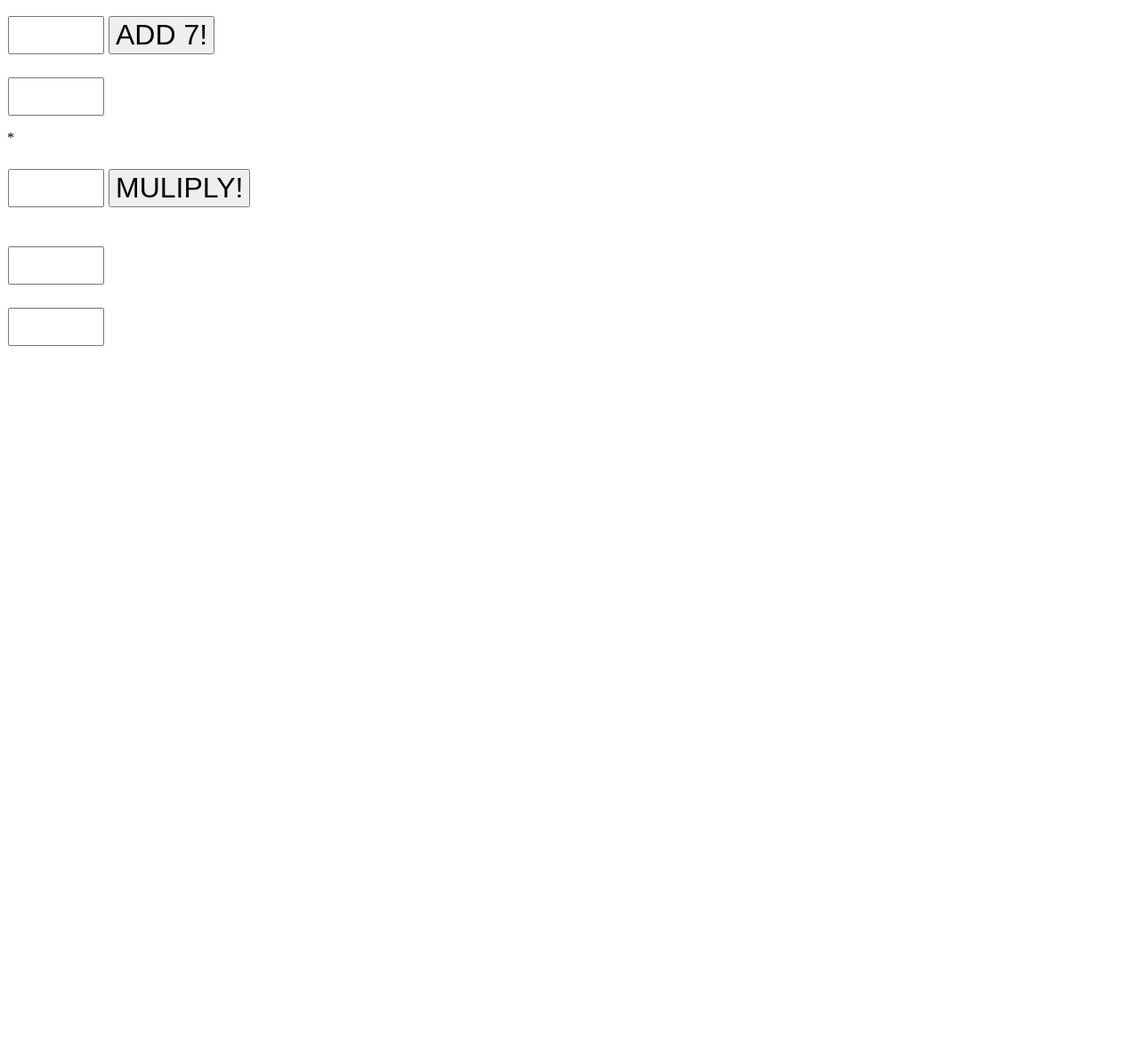
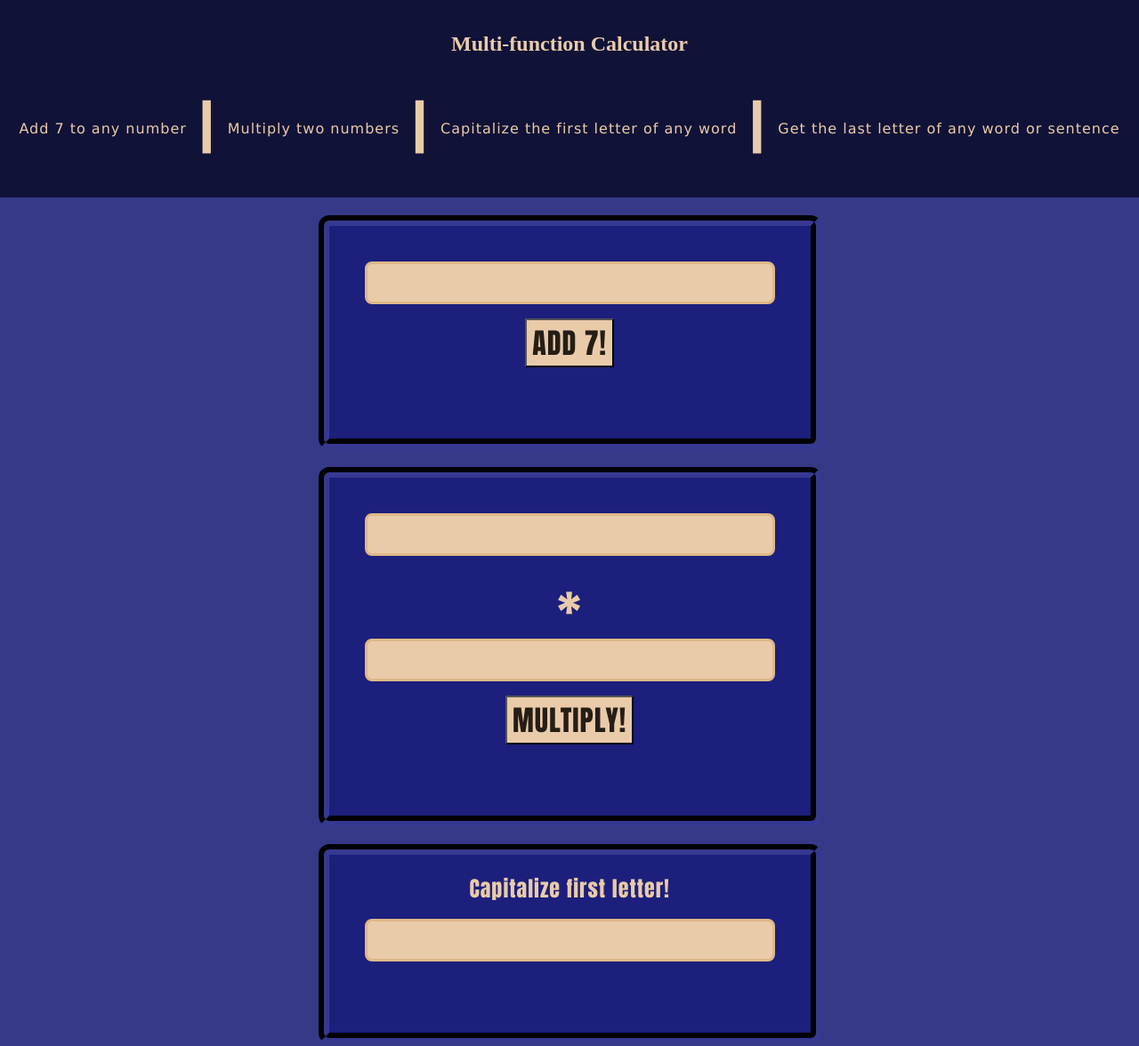
Before and after one commit to hz-zh/learning_tests, a plain HTML site: page index.html in a window 1280 px wide. Shown: the top 1176 px of the page at 89% size. Before the commit the page ends 800 px from the top, so only its background shows below. Drawn offline with Linux system fonts and the light colour scheme.

Commit message:
FINAL STATE - see desc.
Add css styling. Make entire page display: flex.
Issues: "capitalResult" will not wrap on overflow.
I have tried many things, including whitespace: initial and
max-width: 0px, but nothing works.

```diff
--- a/index.html
+++ b/index.html
@@ -3,34 +3,50 @@
   <head>
     <meta charset="utf-8">
     <meta name="viewport" content="width=device-width">
+    <link rel="stylesheet" href="styles.css">
     <title>Function library example</title>
-  <style>
-    input {
-      font-size: 2em;
-      margin: 10px 1px 0;
-      max-width: 100px;
-    }
-  </style>
   </head>
 <body>
+   <div class="header">
+      <h2>Multi-function Calculator</h2>
+      <div class="list">
+         <li>Add 7 to any number</li>
+         <p id="divider">|</p>
+         <li>Multiply two numbers</li>
+         <p id="divider">|</p>
+         <li>Capitalize the first letter of any word</li>
+         <p id="divider">|</p>
+         <li>Get the last letter of any word or sentence</li>
+      </div>
+   </div>
 
-  <input class="numberInput" type="text">
-  <button id="add" style="font-size: 32px;">ADD 7!</button>
-  <br>
-  <p id="mainResult"></p>
-  <input class="multInput1" type="text">
-  <p>*</p>
-  <input class="multInput2" type="text">
-  <button id="mult" style="font-size: 32px;">MULIPLY!</button>
-  <p id="multResult"></p>
-  <br>
-  <input class="capitalInput"></input>
-  <p id="capitalResult"></p>
-  <input class="lastInput"></input>
-  <p id="lastResult"></p>
+  <div class="adder" >
+      <input class="numberInput" type="text" onfocus="this.value = ''">
+      <button id="add" style="font-size: 32px;">ADD 7!</button>
+      <p id="mainResult"></p>
+   </div>
 
+   <div class="multiplyer">
+      <input class="multInput1" type="text" onfocus="this.value = ''">
+      <p id="asterisk">*</p>
+      <input class="multInput2" type="text" onfocus="this.value = ''">
+      <button id="mult" style="font-size: 32px;">MULTIPLY!</button>
+      <p id="multResult"></p>
+   </div>
 
-  <script src="script.js"></script>
+   <div class="capitalize">
+      <p class="stringParas">Capitalize first letter!</p>
+      <input class="capitalInput" onfocus="this.value = ''"></input>
+      <p id="capitalResult"></p>
+   </div>
+
+   <div class="lastLetter">
+      <p class="stringParas">Get last letter!</p>
+      <input class="lastInput" onfocus="this.value = ''"></input>
+      <p id="lastResult"></p>
+   </div>
+
+   <script src="script.js"></script>
 
 </body>
 </html>
--- a/styles.css
+++ b/styles.css
@@ -0,0 +1,129 @@
+body {
+   display: flex;
+   flex: 1;
+   flex-direction: column;
+   justify-content: center;
+   align-items: center;
+   background-color: rgb(54, 57, 135);
+   gap: 20px;
+   margin: 0px;
+}
+
+.header {
+   display: flex;
+   background-color: rgb(17, 18, 55);
+   flex-direction: column;
+   align-items: center;
+   align-self: stretch;
+   flex: 1;
+   gap: 16px;
+   padding: 16px;
+   color: rgb(233, 203, 170);
+}
+
+.list {
+   display: flex;
+   flex-wrap: nowrap;
+   align-items: center;
+   justify-content: center;
+   gap: 16px;
+   padding-bottom: 16px;
+   list-style: none;
+   font-family:Verdana, Geneva, Tahoma, sans-serif;
+   letter-spacing: 1px;
+   text-align: center;
+}
+
+#divider {
+   font-size: 60px;
+   margin: 0px;
+}
+
+.adder {
+   background-color: rgb(28, 31, 124);
+   display: flex;
+   align-items: center;
+   flex-direction: column;
+   flex: 1;
+   gap: 16px;
+   padding: 40px;
+   border: rgb(23, 24, 61) groove 12px;
+   border-radius: 12px;
+
+}
+
+.multiplyer {
+   background-color: rgb(28, 31, 124);
+   display: flex;
+   align-items: center;
+   flex-direction: column;
+   gap: 16px;
+   padding: 40px;
+   border: rgb(23, 24, 61) groove 12px;
+   border-radius: 12px;
+}
+
+.capitalize {
+   background-color: rgb(28, 31, 124);
+   display: flex;
+   flex: 1;
+   align-items: center;
+   flex-direction: column;
+   gap: 16px;
+   padding: 40px;
+   border: rgb(23, 24, 61) groove 12px;
+   border-radius: 12px;
+}
+
+.lastLetter {
+   background-color: rgb(28, 31, 124);
+   display: flex;
+   align-items: center;
+   flex-direction: column;
+   gap: 16px;
+   padding: 40px;
+   border: rgb(23, 24, 61) groove 12px;
+   border-radius: 12px;
+}
+
+.stringParas {
+   margin-top: -20px;
+   margin-bottom: 0px;
+}
+
+#capitalResult {
+   display: flex;
+   flex-wrap: wrap;
+   white-space: initial;
+   min-width: 0;
+}
+#asterisk {
+   color: rgb(233, 203, 170);
+   font-family: Impact, Haettenschweiler, 'Arial Narrow Bold', sans-serif;
+   font-size: 60px;
+   margin: 0px 0px -30px;
+}
+input {
+   display: flex;
+   flex-basis: 40px;
+   font-size: 35px;
+   background-color: rgb(233, 203, 170);
+   border: solid burlywood;
+   border-radius: 8px;
+   flex-wrap: wrap;
+}
+p {
+   color: rgb(233, 203, 170);
+   font-family: Impact, Haettenschweiler, 'Arial Narrow Bold', sans-serif;
+   letter-spacing: 1px;
+   font-size: 24px;
+   margin-bottom: 0px;
+   text-overflow: ellipsis;
+}
+button {
+   color: rgb(37, 30, 22);
+   background-color: rgb(233, 203, 170);
+   font-family: Impact, Haettenschweiler, 'Arial Narrow Bold', sans-serif;
+   letter-spacing: 1px;
+   font-size: 24px;
+}
```
